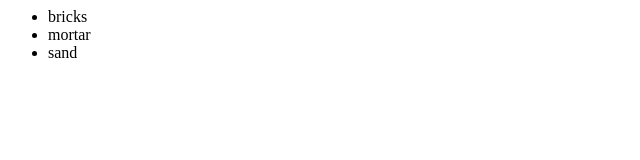
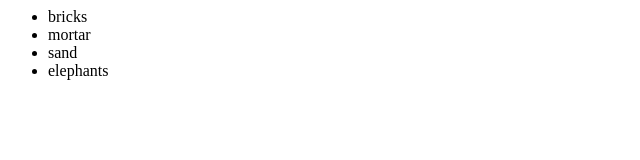
Before and after one commit to tarekkhelif/learncode-tutorial, a plain HTML site: page index.html in a window 1280 px wide. Shown: the full height of the page, 0-640 px from the left. Drawn offline with Linux system fonts and the light colour scheme.

Commit message:
added 'elephants' to index.html

```diff
--- a/index.html
+++ b/index.html
@@ -5,6 +5,7 @@
                 <li>bricks</li>
                 <li>mortar</li>
                 <li>sand</li>
+                <li>elephants</li>
             </ul>
         </div>
     </body>
```
